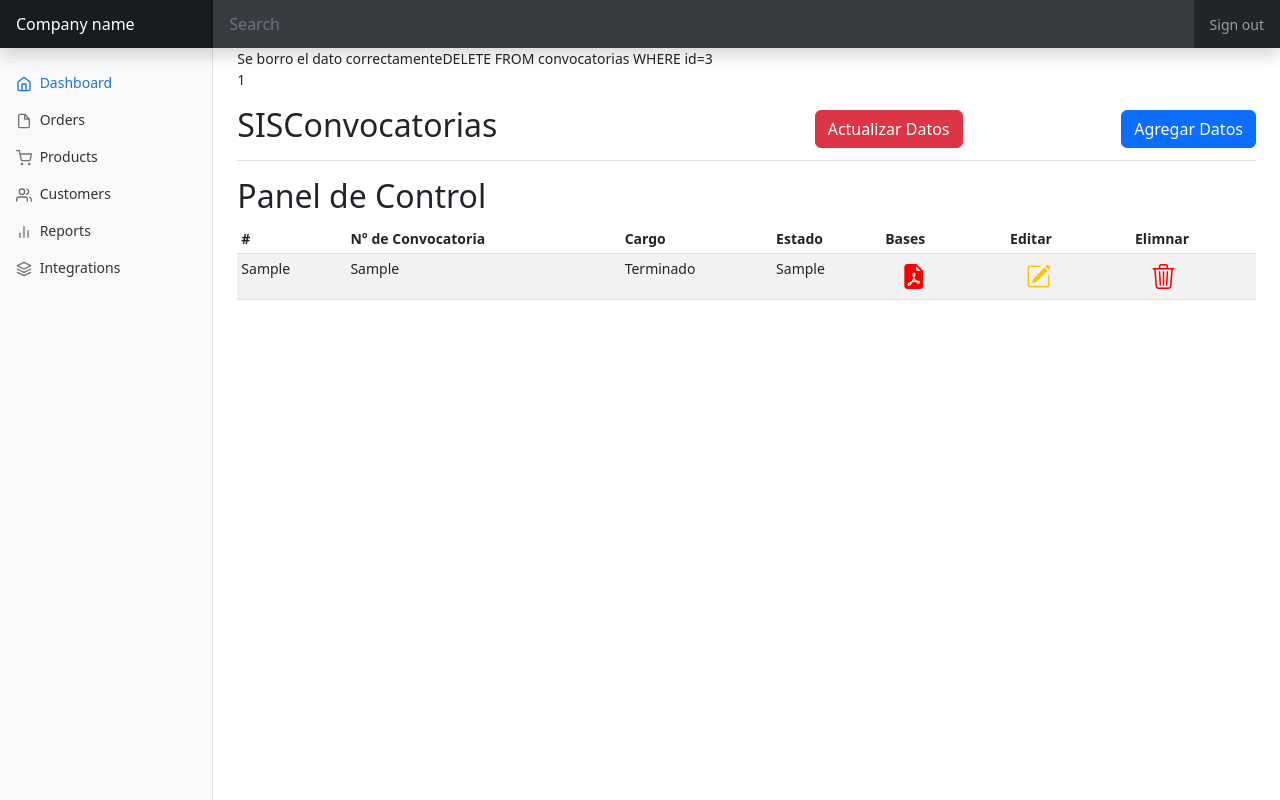
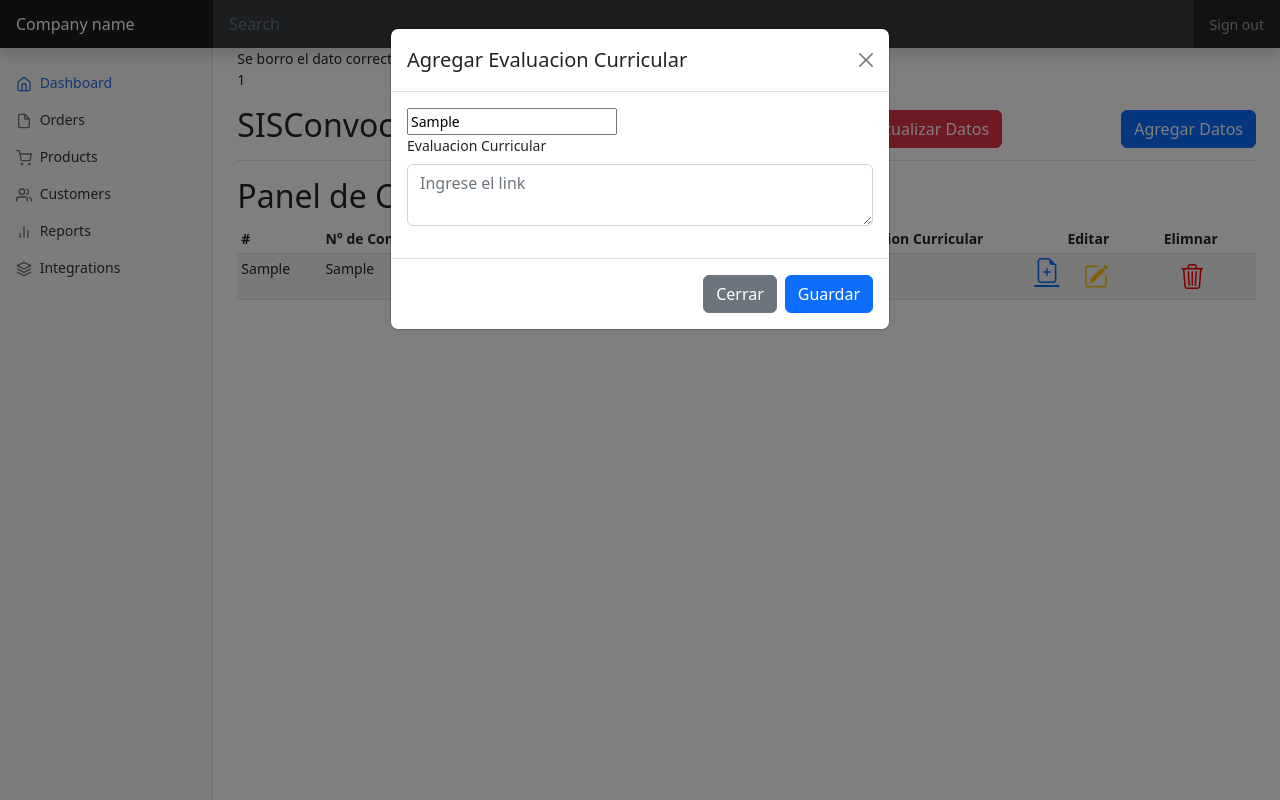
Before and after one commit to jhoncar-bot/Convocatorias-CAS, a PHP site: the page made by administrador/index.php in a window 1280 px wide. Run offline with PHP 8.4, Linux system fonts and the light colour scheme; tables that the repository leaves empty or names only in its code hold one stand-in row (values such as "Sample post"); some libraries are stand-ins or nearby versions.

Commit message:
add function in evluacion curricular

```diff
--- a/administrador/index.php
+++ b/administrador/index.php
@@ -4,7 +4,10 @@ include("conexion.php");
 
 $sql="SELECT * FROM convocatoria";
 $resultado=$conn->query($sql);
+
 $id=(isset($_GET['id']))?$_GET['id']:'';
+$idEvaluacion=(isset($_GET['idEvaluacion']))?$_GET['idEvaluacion']:'';
+
 $numConvocatoria='';
 $cargo='';
 $estado='';
@@ -23,7 +26,6 @@ if($id!=''){
 
 <main class="col-md-9 ms-sm-auto col-lg-10 px-md-4">
   <?php
-  /*$sql="INSERT INTO convocatoria(numConvocatoria,cargo,estado,bases) VALUES ('CAS 039-2022','EXPERTO(A) DE COMUNICACIONES','EN PROCESO','https://talento.sunedu.gob.pe/')";*/
   print($id);
   $sql="DELETE FROM convocatorias WHERE id=3";
   $eliminar=$conn->query($sql);
@@ -36,31 +38,17 @@ if($id!=''){
   print("<br>");
   print($resultado->num_rows);
   print("<br>");
-/*while ($fila=$resultado->fetch_row()) {
-      $num=$fila[0];
-    echo $num." ".$fila[1]." ".$fila[2];
-    print("<br>");
-  // code...
-  }*/
-/*  $row = $resultado->fetch_row();
- foreach ($resultado->lengths as $i => $val) {
-        printf("El campo %2d tiene por Largo %2d\n", $i+1, $val);
-        print("<br>");
-      }*/
-
   ?>
 
   <div class="d-flex justify-content-between flex-wrap flex-md-nowrap align-items-center pt-3 pb-2 mb-3 border-bottom">
     <h1 class="h2">SISConvocatorias</h1>
     <!-- Button trigger modal -->
+    <a href="" id="pressEvaluacion"  data-bs-toggle="modal" data-bs-target="#ModalEvalucionCurricular"></a>
     <a href="" id="press"  data-bs-toggle="modal" data-bs-target="#Modal2"></a>
     <a href="./" class="btn btn-danger">Actualizar Datos</a>
     <button type="button" class="btn btn-primary" data-bs-toggle="modal" data-bs-target="#Modal1">
       Agregar Datos
     </button>
-
-
-
   </div>
 
   <h2>Panel de Control</h2>
@@ -73,6 +61,7 @@ if($id!=''){
           <th >Cargo</th>
           <th >Estado</th>
           <th >Bases</th>
+          <th>Evaluacion Curricular</th>
           <th>Editar</th>
           <th >Elimnar</th>
         </tr>
@@ -85,7 +74,27 @@ if($id!=''){
             <td><?php echo $fila[2]?></td>
             <td><?php echo $fila[3]?></td>
             <td><?php echo($fila[4]!='')?'<a href="'.$fila[4].'" target="_blank" class="p-3 py-6"><i class="bi bi-file-earmark-pdf-fill icono"></i></a>':'';?></td>
-                <td ><a href="index.php?id=<?php echo $fila[0]?>" class="p-3 py-6" ><i class="bi bi-pencil-square icono1"></i></a></td>
+            <td><div class="box"><div>
+              <?php
+
+
+              $sql1="SELECT * FROM evaluacion_curricular WHERE id_convocatoria=$fila[0]";
+
+
+              $queryEvaluacion=$conn->query($sql1);
+
+              while($filaEvaluacion=$queryEvaluacion->fetch_row()){
+                echo($filaEvaluacion[1]!='')?'<a href="'.$filaEvaluacion[1].'" target="_blank" class="p-3 py-6"><i class="bi bi-file-earmark-pdf-fill icono"></i></a>':'';
+              }
+
+
+              ?>
+            </div>
+            <div>
+              <a href="index.php?idEvaluacion=<?php echo $fila[0]?>" ><i class="bi bi-file-earmark-plus icono2 box"></i></a>
+            </div>
+          </div></td>
+          <td><a href="index.php?id=<?php echo $fila[0]?>" class="p-3 py-6" ><i class="bi bi-pencil-square icono1"></i></a></td>
           <td><a href="convocatoriaEvalua.php?op=eliminar&id=<?php echo $fila[0]?>" class="p-3 py-6"><i class="bi bi-trash3  icono " ></a></i></td>
         </tr>
       <?php } ?>
@@ -112,9 +121,7 @@ if($id!=''){
         <div class="mb-3">
           <label for="exampleFormControlInput1" class="form-label">Cargo:</label>
           <textarea class="form-control" name="cargo"  placeholder="Cargo"></textarea>
-
         </div>
-
         <div class="mb-3">
           <label for="exampleFormControlInput1" class="form-label">Estado:</label>
           <input type="text" class="form-control" name="estado" placeholder="Estado">
@@ -122,7 +129,6 @@ if($id!=''){
         <div class="mb-3">
           <label for="exampleFormControlInput1" class="form-label">Bases:</label>
           <textarea class="form-control" name="base"  placeholder="Link"></textarea>
-
         </div>
       </form>
     </div>
@@ -173,24 +179,67 @@ if($id!=''){
   </div>
 </div>
 
+<!-- Evaluacion curricular agregar -->
+<div class="modal fade" id="ModalEvalucionCurricular" tabindex="-1" aria-labelledby="exampleModalLabel" aria-hidden="true">
+  <div class="modal-dialog">
+    <div class="modal-content">
+      <div class="modal-header">
+        <h5 class="modal-title" id="exampleModalLabel">Agregar Evaluacion Curricular</h5>
+        <button type="button" class="btn-close" data-bs-dismiss="modal" aria-label="Close"></button>
+      </div>
+      <div class="modal-body">
+        <form action="evaluacion_evalua.php" method="GET" id="enviarEvaluacion" >
+          <input type="text" name="id" value="<?php echo $idEvaluacion; ?>" >
+          <div class="mb-3">
+            <label for="exampleFormControlInput1" class="form-label">Evaluacion Curricular</label>
+            <textarea class="form-control" name="evaluacion"  placeholder="Ingrese el link"></textarea>
+
+          </div>
+        </form>
+      </div>
+      <div class="modal-footer">
+        <button type="button" class="btn btn-secondary" data-bs-dismiss="modal">Cerrar</button>
+        <button type="submit" class="btn btn-primary" form="enviarEvaluacion">Guardar</button>
+      </div>
+    </div>
+  </div>
+</div>
+
 <style type="text/css">
+
+
  .icono{
   font-size: 25px;
   color: red;
+}
+.icono2{
+  font-size: 25px;
+
 }
 .icono1{
   font-size: 25px;
   color: #ffc107;
 }
+.box {
+  display: flex;
+  flex-direction: row;
+  justify-content: space-between;
+  align-items: center;
+}
 /*  thead{
     background-color: red;
   }*/
+
 </style>
 <?php
 if($id!=''){
   echo '<script type="text/javascript">
   document.getElementById("press").click();
   </script>';
-
+}
+if($idEvaluacion!=''){
+  echo '<script type="text/javascript">
+  document.getElementById("pressEvaluacion").click();
+  </script>';
 }
 ?>
```
Also changed, not shown: administrador/editar_convocatoria.php (deleted, +0 -35 lines), administrador/evaluacion_evalua.php (added, +14 -0 lines). Lines whose indentation alone changed are shown as unchanged.
